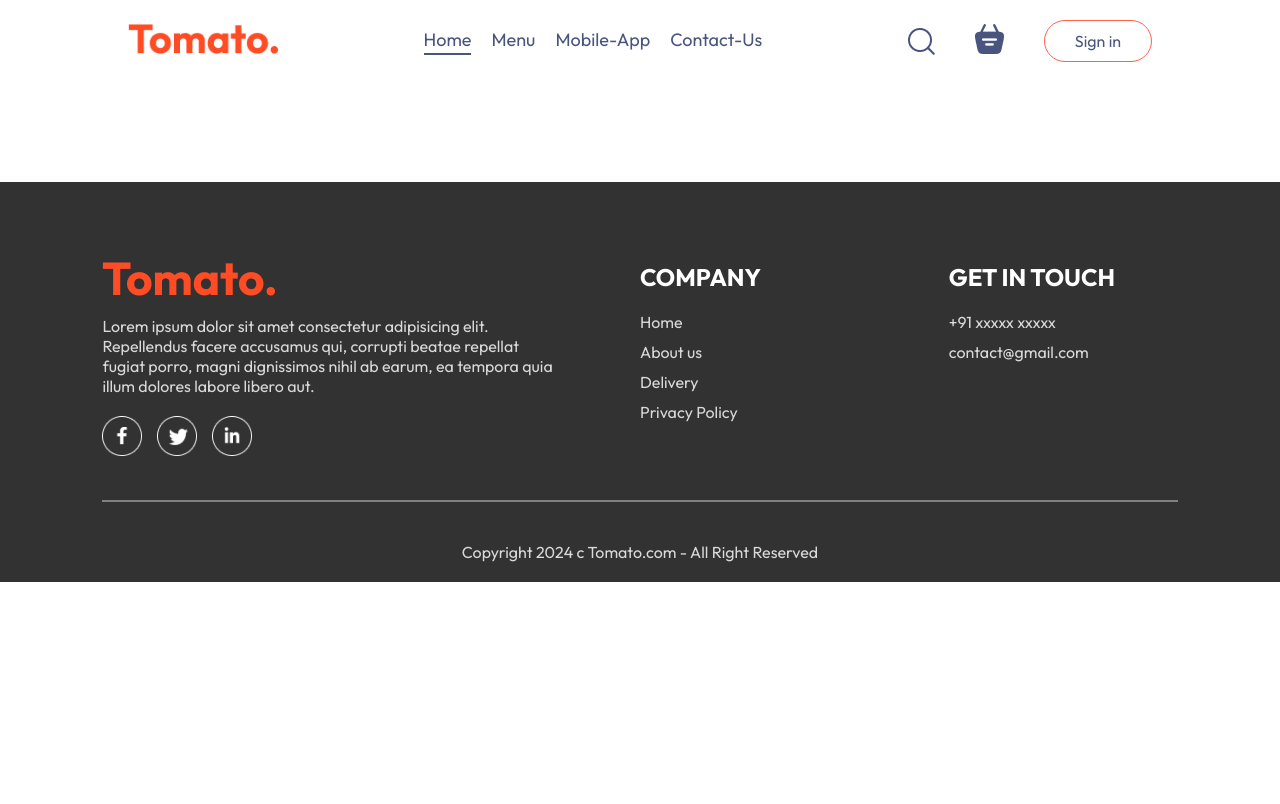
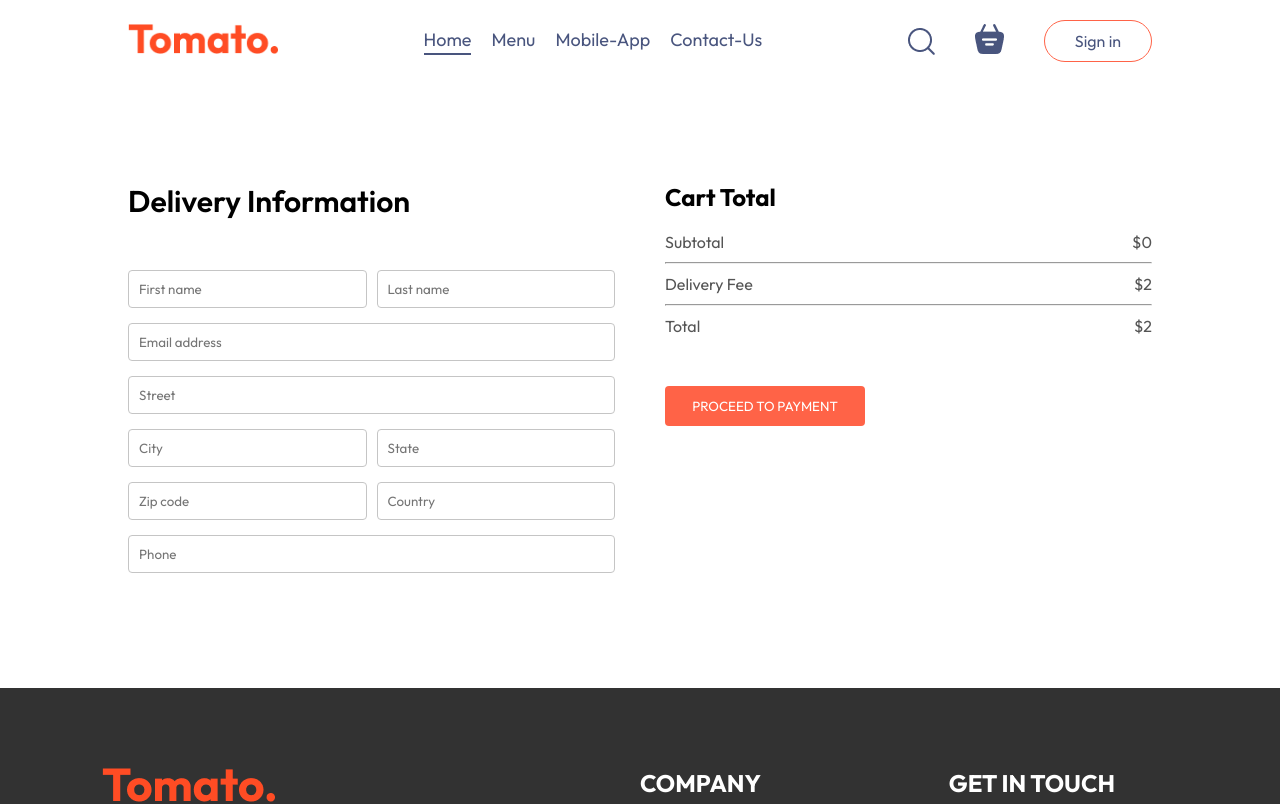
Before and after one commit to 1Lover0/fooddel, a React (Vite) app in the folder frontend/: page /order in a window 1280 px wide. Shown: the top 804 px of the page. Built offline with nearby package versions, Linux system fonts and the light colour scheme.

Commit message:
order page completed

```diff
--- a/frontend/src/pages/placeOrder/PlaceOrder.css
+++ b/frontend/src/pages/placeOrder/PlaceOrder.css
@@ -0,0 +1,35 @@
+.place-order{
+    display: flex;
+    align-items: start;
+    justify-content: space-between;
+    gap: 50px;
+    margin-top: 100px;
+}
+.place-order-left{
+    width: 100%;
+    max-width: max(30%,500px);
+}
+.place-order-left .title{
+    font-size: 30px;
+    font-weight: 600;
+    margin-bottom: 50px;
+}
+.place-order-left input{
+    margin-bottom: 15px;
+    width: 100%;
+    padding: 10px;
+    border: 1px solid #c5c5c5;
+    border-radius: 4px;
+    outline-color: tomato;
+}
+.place-order-left .multi-fields{
+    display: flex;
+    gap: 10px;
+}
+.place-order-right{
+    width: 100%;
+    max-width: max(40%,500px);
+}
+.place-order .cart-total button{
+    margin-top: 30px;
+}
--- a/frontend/src/pages/placeOrder/PlaceOrder.jsx
+++ b/frontend/src/pages/placeOrder/PlaceOrder.jsx
@@ -1,11 +1,55 @@
-import React from 'react';
+import React, { useContext } from 'react';
 import './PlaceOrder.css'
+import { StoreContext } from '../../context/StoreContext';
 
 const PlaceOrder = () => {
+
+    const {getTotalAmount} = useContext(StoreContext)
+
+
     return (
-        <div>
-
-        </div>
+        <form className='place-order'>
+            <div className="place-order-left">
+                <div className="title">Delivery Information</div>
+                <div className="multi-fields">
+                    <input type="text" placeholder='First name' />
+                    <input type="text" placeholder='Last name' />
+                </div>
+                <input type="email" placeholder='Email address' />
+                <input type="text" placeholder='Street' />
+                <div className="multi-fields">
+                    <input type="text" placeholder='City' />
+                    <input type="text" placeholder='State' />
+                </div>
+                <div className="multi-fields">
+                    <input type="text" placeholder='Zip code' />
+                    <input type="text" placeholder='Country' />
+                </div>
+                <input type="text " placeholder='Phone' />
+            </div>
+            <div className="place-order-right">
+                <div className="cart-total">
+                    <h2>Cart Total</h2>
+                    <div>
+                        <div className="cart-total-details">
+                            <p>Subtotal</p>
+                            <p>${getTotalAmount()}</p>
+                        </div>
+                        <hr />
+                        <div className="cart-total-details">
+                            <p>Delivery Fee</p>
+                            <p>${2}</p>
+                        </div>
+                        <hr />
+                        <div className="cart-total-details">
+                            <p>Total</p>
+                            <p>${getTotalAmount() + 2}</p>
+                        </div>
+                    </div>
+                    <button>PROCEED TO PAYMENT</button>
+                </div>
+            </div>
+        </form>
     );
 };
 
```
